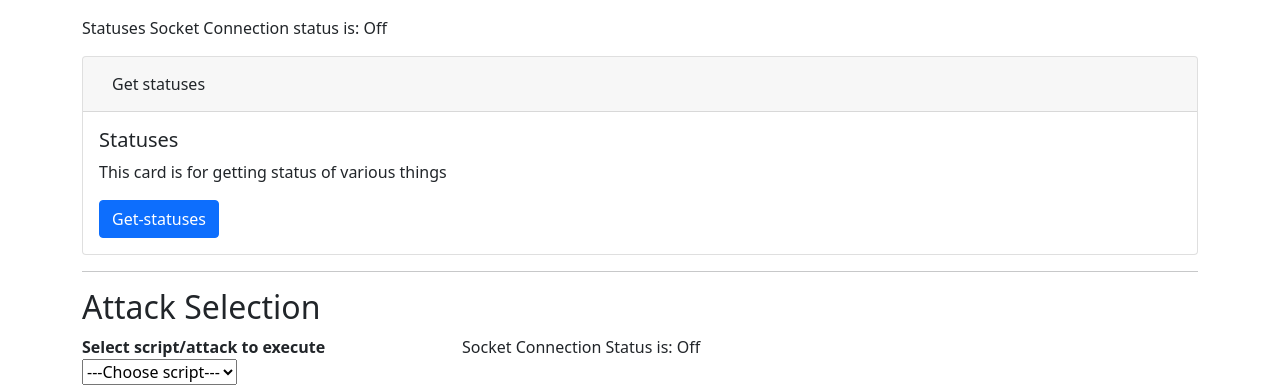
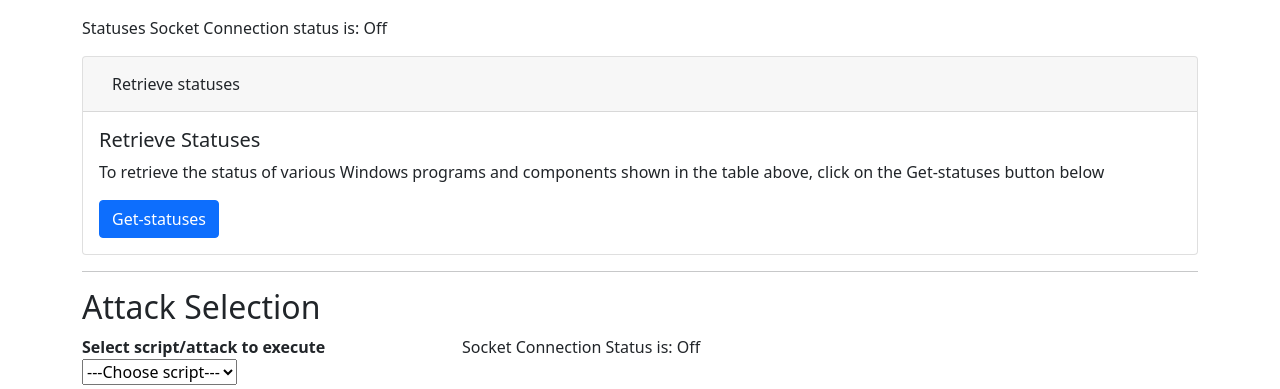
Before and after one commit to leejm17/ICT3211_RedTeamPlatform, a Flask app: page /attackdashboard in a window 1280 px wide. Shown: the part 256-645 px from the top of the page. Run offline with Flask 2, Linux system fonts and the light colour scheme; data that the repository does not hold is empty; some libraries are stand-ins or nearby versions.

Commit message:
Changes to html and minor change to code in app.py
To remove debug and print statements in next and final upload

```diff
--- a/application/app.py
+++ b/application/app.py
@@ -57,7 +57,7 @@ def run_script(queue_in, fileName, event):
         # kill the process as the process would hang infinitely
         process.kill()
 
-        sleep(2)
+        sleep(5)
         # run below command to check if conncetion to remote host would timesout due to the SSH rule in previous command
         testSSHCommand = "sshpass -p 'Student12345@' ssh -o ConnectTimeout=5 student@172.16.2.223"
         testSSHProcess = subprocess.Popen([testSSHCommand],  stdout=subprocess.PIPE,stderr=subprocess.STDOUT,
@@ -91,7 +91,7 @@ def run_script(queue_in, fileName, event):
             if realtime_output:
                 # If the output from stdout is not empty, insert it into the shared queue queue_in
                 queue_in.put(realtime_output.strip())
-                if "timed out" in realtime_output or "not recognized" in realtime_output or "permission denied" in realtime_output:
+                if "timed out" in realtime_output or "not recognized" in realtime_output or "permission denied" in realtime_output or "cannot find the path specified" in realtime_output:
                     queue_in.put("Fail.")
                     break
                 if "Fail." in realtime_output:
--- a/application/templates/attackdashboard.html
+++ b/application/templates/attackdashboard.html
@@ -74,7 +74,6 @@
     <script src="https://cdnjs.cloudflare.com/ajax/libs/jquery/3.5.1/jquery.min.js" integrity="sha512-bLT0Qm9VnAYZDflyKcBaQ2gg0hSYNQrJ8RilYldYQ1FxQYoCLtUjuuRuZo+fjqhx/qtq/1itJ0C2ejDxltZVFg==" crossorigin="anonymous"></script>
     <script src="https://cdnjs.cloudflare.com/ajax/libs/socket.io/3.0.4/socket.io.js" integrity="sha512-aMGMvNYu8Ue4G+fHa359jcPb1u+ytAF+P2SCb+PxrjCdO3n3ZTxJ30zuH39rimUggmTwmh2u7wvQsDTHESnmfQ==" crossorigin="anonymous"></script>
     <script type="text/javascript" charset="utf-8">
-
 
         // https://softauthor.com/javascript-dynamic-html-select-drop-down/
         // https://www.javatpoint.com/how-to-create-dropdown-list-using-javascript
@@ -276,7 +275,6 @@
                     // console.log(socket)
 
                     // If browser recieves Success in the data, print checkmark to user
-
                     if (msg.number == "Success" || msg.number == "Ok."){
                         executionsuccessElement=document.getElementById("execution-success");
                         executionsuccessElement.innerHTML='&#10004;';
@@ -395,13 +393,13 @@
         <div class="card">
           <div class="card-header">
             <a class="btn" data-bs-toggle="collapse" href="#collapseOne">
-              Get statuses
+                Retrieve statuses
             </a>
           </div>
           <div id="collapseOne" class="collapse show" data-bs-parent="#accordion">
             <div class="card-body">
-                <h5 class="card-title" id = "card-title">Statuses</h5>
-                <p class="card-text" id = "card-text">This card is for getting status of various things</p>
+                <h5 class="card-title" id = "card-title">Retrieve Statuses</h5>
+                <p class="card-text" id = "card-text">To retrieve the status of various Windows programs and components shown in the table above, click on the Get-statuses button below</p>
                 <button id ="get-statuses" class='btn btn-primary'>Get-statuses</button>
                 <!-- <button id ="status-stop-connection" class='btn btn-primary'>Stop Status Socket Connection</button> -->
             </div>
```
Also changed, not shown: 1 other file.
